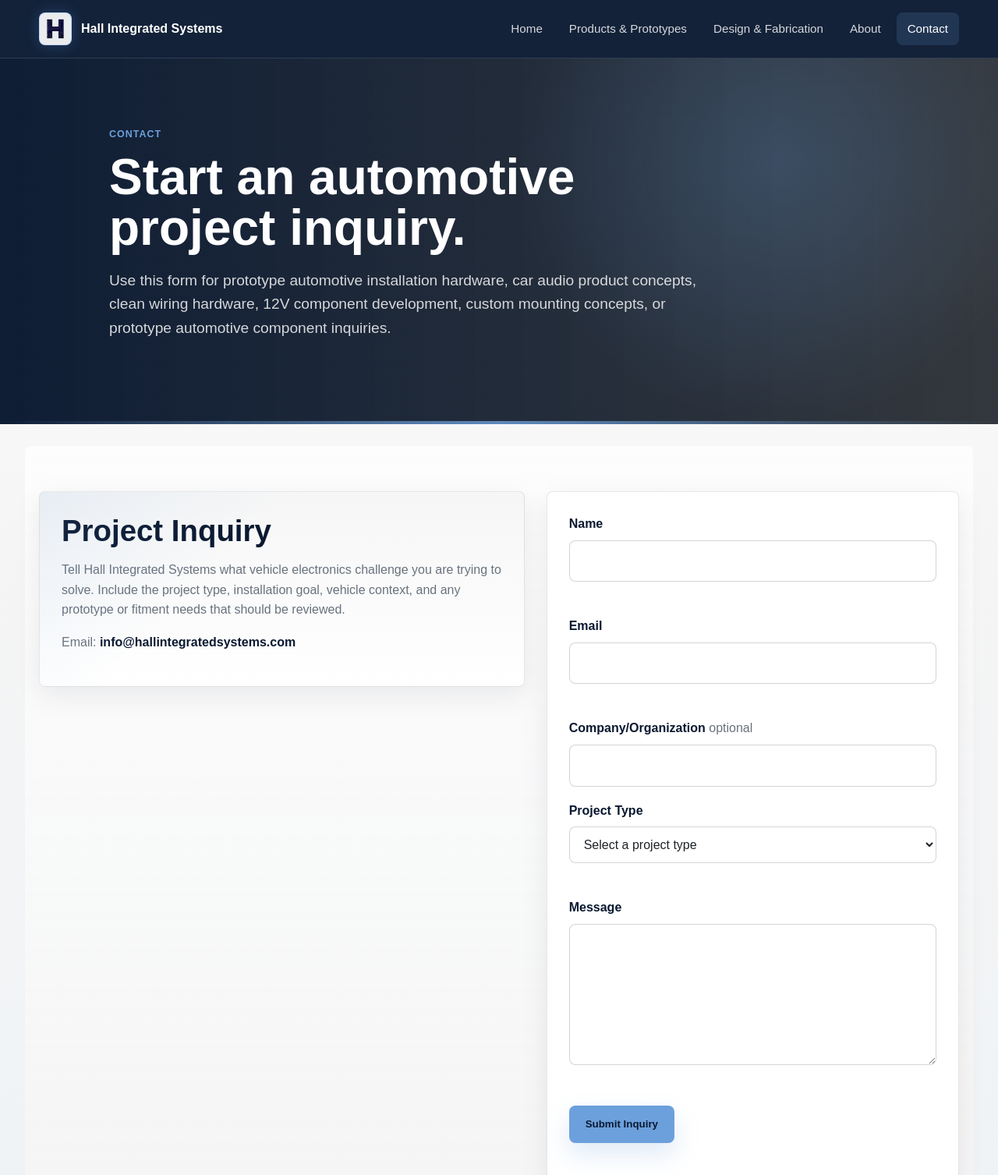
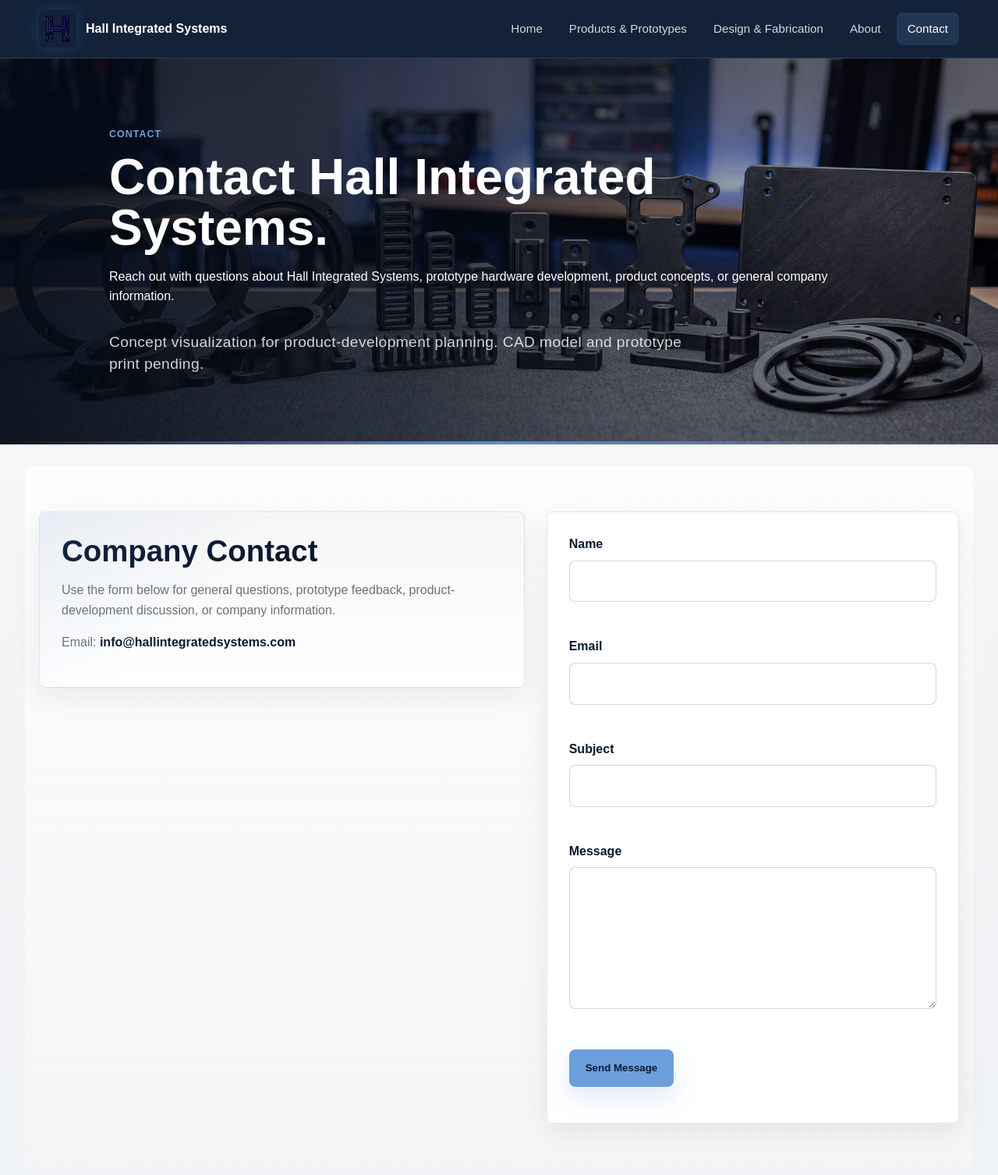
Before and after one commit to Hall-Integrated-Systems/SITE, a plain HTML site: page contact.html in a window 1280 px wide. Shown: the top 1507 px of the page at 78% size. Drawn offline with Linux system fonts and the light colour scheme.

Commit message:
Update header logo and contact form

```diff
--- a/contact.html
+++ b/contact.html
@@ -28,16 +28,17 @@
   </header>
 
   <main>
-    <section class="page-hero">
-      <p class="eyebrow">Contact</p>
-      <h1>Start an automotive project inquiry.</h1>
-      <p>Use this form for prototype automotive installation hardware, car audio product concepts, clean wiring hardware, 12V component development, custom mounting concepts, or prototype automotive component inquiries.</p>
+    <section class="page-hero page-hero--image">
+      <p class="eyebrow">CONTACT</p>
+      <h1>Contact Hall Integrated Systems.</h1>
+      <p>Reach out with questions about Hall Integrated Systems, prototype hardware development, product concepts, or general company information.</p>
+      <p class="hero-visual-note">Concept visualization for product-development planning. CAD model and prototype print pending.</p>
     </section>
 
     <section class="section contact-layout">
       <article class="contact-panel">
-        <h2>Project Inquiry</h2>
-        <p>Tell Hall Integrated Systems what vehicle electronics challenge you are trying to solve. Include the project type, installation goal, vehicle context, and any prototype or fitment needs that should be reviewed.</p>
+        <h2>Company Contact</h2>
+        <p>Use the form below for general questions, prototype feedback, product-development discussion, or company information.</p>
         <p class="contact-email">Email: <strong>info@hallintegratedsystems.com</strong></p>
       </article>
 
@@ -53,32 +54,16 @@
           <p class="field-error" id="email-error"></p>
         </div>
         <div class="form-row">
-          <label for="organization">Company/Organization <span>optional</span></label>
-          <input type="text" id="organization" name="organization" autocomplete="organization">
-        </div>
-        <div class="form-row">
-          <label for="project-type">Project Type</label>
-          <select id="project-type" name="projectType" required>
-            <option value="">Select a project type</option>
-            <option>Prototype car audio installation hardware</option>
-            <option>4-wire speaker cable comb development</option>
-            <option>Dashcam mounting hardware concept</option>
-            <option>Car audio installation hardware concept</option>
-            <option>Vehicle electronics accessory mounting hardware</option>
-            <option>Clean wiring / cable routing hardware</option>
-            <option>12V accessory hardware concept</option>
-            <option>Custom bracket or mounting solution</option>
-            <option>Prototype automotive component</option>
-            <option>Prototype fitment or fabrication question</option>
-          </select>
-          <p class="field-error" id="project-type-error"></p>
+          <label for="subject">Subject</label>
+          <input type="text" id="subject" name="subject" required>
+          <p class="field-error" id="subject-error"></p>
         </div>
         <div class="form-row">
           <label for="message">Message</label>
           <textarea id="message" name="message" rows="6" required></textarea>
           <p class="field-error" id="message-error"></p>
         </div>
-        <button class="button button-primary" type="submit">Submit Inquiry</button>
+        <button class="button button-primary" type="submit">Send Message</button>
         <p class="form-status" id="form-status" role="status" aria-live="polite"></p>
       </form>
     </section>
@@ -88,7 +73,7 @@
     <p>&copy; 2026 Hall Integrated Systems, LLC. All rights reserved.</p>
     <div class="footer-links">
       <a href="privacy.html">Privacy</a>
-      <a href="sitemap.xml">Sitemap</a>
+      <a href="sitemap.html">Sitemap</a>
     </div>
   </footer>
   <script src="script.js"></script>
--- a/script.js
+++ b/script.js
@@ -42,15 +42,14 @@ document.addEventListener("DOMContentLoaded", function () {
     var values = {
       name: String(formData.get("name") || "").trim(),
       email: String(formData.get("email") || "").trim(),
-      organization: String(formData.get("organization") || "").trim(),
-      projectType: String(formData.get("projectType") || "").trim(),
+      subject: String(formData.get("subject") || "").trim(),
       message: String(formData.get("message") || "").trim()
     };
 
     setError("name", values.name ? "" : "Please enter your name.");
     setError("email", values.email ? "" : "Please enter your email address.");
-    setError("project-type", values.projectType ? "" : "Please select a project type.");
-    setError("message", values.message ? "" : "Please include a project message.");
+    setError("subject", values.subject ? "" : "Please enter a subject.");
+    setError("message", values.message ? "" : "Please include a message.");
 
     if (values.email && !emailPattern.test(values.email)) {
       setError("email", "Please enter a valid email address.");
@@ -64,11 +63,11 @@ document.addEventListener("DOMContentLoaded", function () {
       return;
     }
 
-    console.log("Hall Integrated Systems project inquiry:", values);
+    console.log("Hall Integrated Systems contact message:", values);
     form.reset();
 
     if (status) {
-      status.textContent = "Thank you. Your automotive project inquiry has been received for review.";
+      status.textContent = "Thank you. Your message has been received.";
     }
   });
 });
--- a/style.css
+++ b/style.css
@@ -73,14 +73,14 @@ img {
 }
 
 .brand-logo {
-  flex: 0 0 42px;
-  width: 42px;
-  height: 42px;
-  padding: 3px;
-  border: 1px solid rgba(140, 190, 255, 0.45);
-  border-radius: 8px;
-  background: rgba(255, 255, 255, 0.92);
-  box-shadow: 0 0 18px rgba(80, 150, 255, 0.24);
+  flex: 0 0 48px;
+  width: 48px;
+  height: 48px;
+  padding: 0;
+  border: 0;
+  border-radius: 6px;
+  background: transparent;
+  box-shadow: 0 0 18px rgba(80, 150, 255, 0.18);
   object-fit: contain;
 }
 
@@ -1496,9 +1496,9 @@ textarea {
   }
 
   .brand-logo {
-    flex-basis: 36px;
-    width: 36px;
-    height: 36px;
+    flex-basis: 38px;
+    width: 38px;
+    height: 38px;
   }
 
   .nav-toggle {
```
